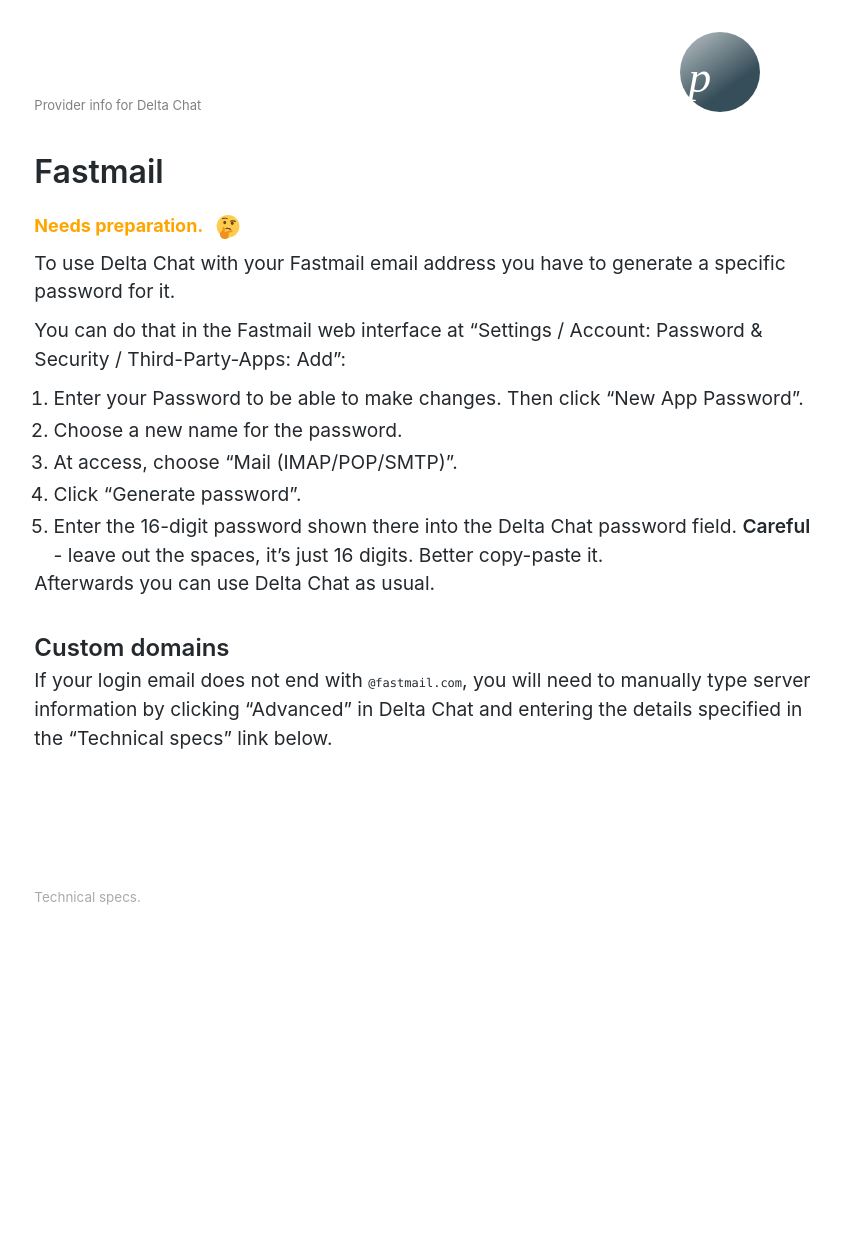
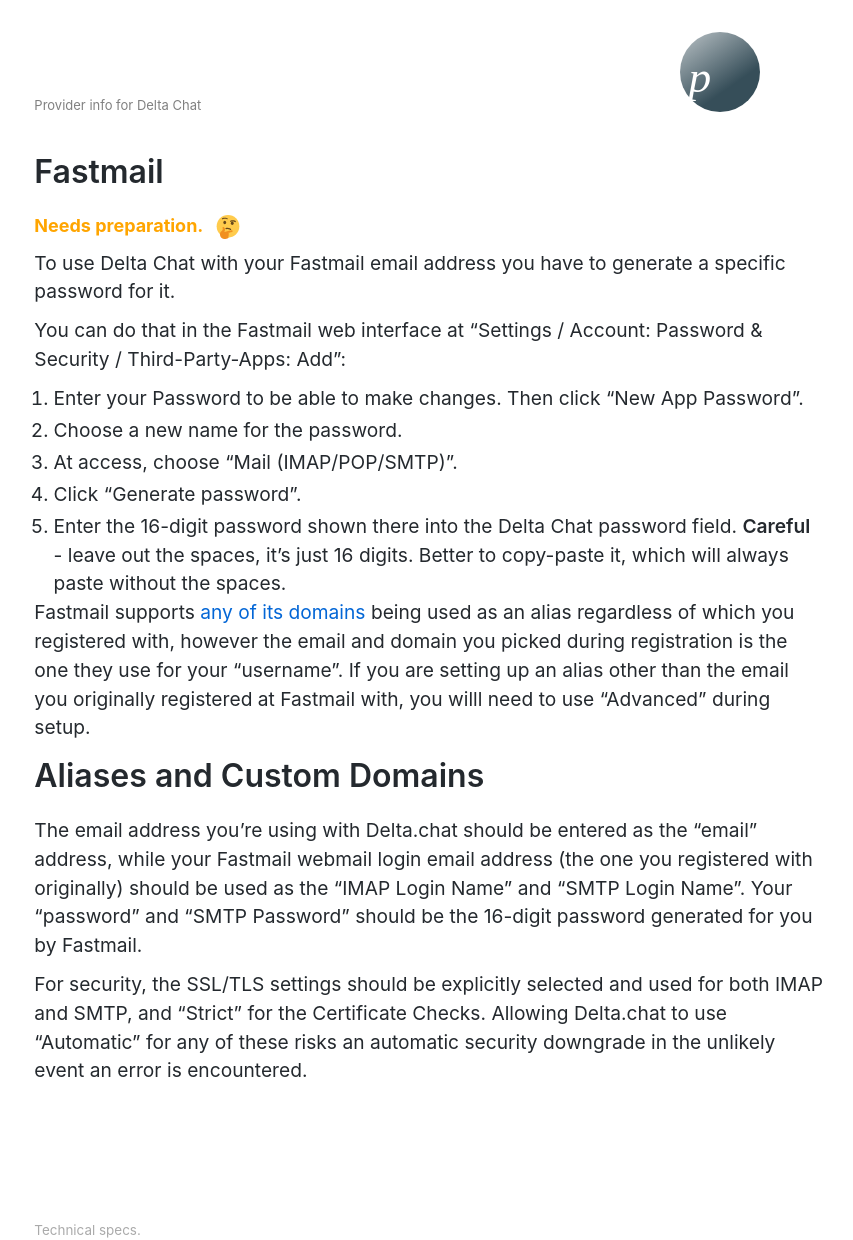
Before and after one commit to deltachat/provider-db, a Jekyll site: the page built from _providers/fastmail.md, in a window 1280 px wide. Shown: the whole page, without its empty margins (211-1064 px from the left). Built offline with Jekyll 4.4.1, drawn with Linux system fonts in a browser that asks for light colours; before the commit the page ends 907 px from its top, so only the background shows below that; some of the changed lines change nothing that is shown.

Commit message:
Fastmail.md setup Update (#229)
* Fastmail.md setup clarification

Clarify which email address to use and when Advanced setup is required for Fastmail since field names can be confusing for the odd Fastmail authentication setup.

* Add all Fastmail domains, disable STARTTLS

Added the full list of domains owned by Fastmail to the domain list.
Commented out STARTTLS since it's strongly discouraged by Fastmail.
Updated the instructions so the common use case doesn't recommend Advanced mode anymore.

```diff
--- a/_providers/fastmail.md
+++ b/_providers/fastmail.md
@@ -1,8 +1,125 @@
 ---
 name: Fastmail
 status: PREPARATION
+# Domain list from https://www.fastmail.com/about/ourdomains/
 domains:
+  - 123mail.org
+  - 150mail.com
+  - 150ml.com
+  - 16mail.com
+  - 2-mail.com
+  - 4email.net
+  - 50mail.com
+  - airpost.net
+  - allmail.net
+  - bestmail.us
+  - cluemail.com
+  - elitemail.org
+  - emailcorner.net
+  - emailengine.net
+  - emailengine.org
+  - emailgroups.net
+  - emailplus.org
+  - emailuser.net
+  - eml.cc
+  - f-m.fm
+  - fast-email.com
+  - fast-mail.org
+  - fastem.com
+  - fastemail.us
+  - fastemailer.com
+  - fastest.cc
+  - fastimap.com
+  - fastmail.cn
+  - fastmail.co.uk
   - fastmail.com
+  - fastmail.com.au
+  - fastmail.de
+  - fastmail.es
+  - fastmail.fm
+  - fastmail.fr
+  - fastmail.im
+  - fastmail.in
+  - fastmail.jp
+  - fastmail.mx
+  - fastmail.net
+  - fastmail.nl
+  - fastmail.org
+  - fastmail.se
+  - fastmail.to
+  - fastmail.tw
+  - fastmail.uk
+  - fastmail.us
+  - fastmailbox.net
+  - fastmessaging.com
+  - fea.st
+  - fmail.co.uk
+  - fmailbox.com
+  - fmgirl.com
+  - fmguy.com
+  - ftml.net
+  - h-mail.us
+  - hailmail.net
+  - imap-mail.com
+  - imap.cc
+  - imapmail.org
+  - inoutbox.com
+  - internet-e-mail.com
+  - internet-mail.org
+  - internetemails.net
+  - internetmailing.net
+  - jetemail.net
+  - justemail.net
+  - letterboxes.org
+  - mail-central.com
+  - mail-page.com
+  - mailandftp.com
+  - mailas.com
+  - mailbolt.com
+  - mailc.net
+  - mailcan.com
+  - mailforce.net
+  - mailftp.com
+  - mailhaven.com
+  - mailingaddress.org
+  - mailite.com
+  - mailmight.com
+  - mailnew.com
+  - mailsent.net
+  - mailservice.ms
+  - mailup.net
+  - mailworks.org
+  - ml1.net
+  - mm.st
+  - myfastmail.com
+  - mymacmail.com
+  - nospammail.net
+  - ownmail.net
+  - petml.com
+  - postinbox.com
+  - postpro.net
+  - proinbox.com
+  - promessage.com
+  - realemail.net
+  - reallyfast.biz
+  - reallyfast.info
+  - rushpost.com
+  - sent.as
+  - sent.at
+  - sent.com
+  - speedpost.net
+  - speedymail.org
+  - ssl-mail.com
+  - swift-mail.com
+  - the-fastest.net
+  - the-quickest.com
+  - theinternetemail.com
+  - veryfast.biz
+  - veryspeedy.net
+  - warpmail.net
+  - xsmail.com
+  - yepmail.net
+  - your-mail.com
 # Servers list from https://www.fastmail.help/hc/en-us/articles/1500000278342
 server:
   - type: imap
@@ -13,31 +130,31 @@
     socket: SSL
     hostname: smtp.fastmail.com
     port: 465
-  - type: smtp
-    socket: STARTTLS
-    hostname: smtp.fastmail.com
-    port: 587
+# Technically supported, but very strongly discouraged by Fastmail
+#  - type: smtp
+#    socket: STARTTLS
+#    hostname: smtp.fastmail.com
+#    port: 587
 before_login_hint: "You must create an app-specific password for Delta Chat before you can log in."
-last_checked: 2020-01
+last_checked: 2022-01
 website: https://fastmail.com
 ---
 
-To use Delta Chat with your Fastmail email address
-you have to generate a specific password for it.
+To use Delta Chat with your Fastmail email address you have to generate a specific password for it.
 
-You can do that in the Fastmail web interface
-at "Settings / Account: Password & Security / Third-Party-Apps: Add":
+You can do that in the Fastmail web interface at "Settings / Account: Password & Security / Third-Party-Apps: Add":
 
 1. Enter your Password to be able to make changes. Then click "New App Password".
 2. Choose a new name for the password.
 3. At access, choose "Mail (IMAP/POP/SMTP)".
 4. Click "Generate password".
 5. Enter the 16-digit password shown there into the Delta Chat password field.
-   **Careful** - leave out the spaces, it's just 16 digits. Better copy-paste
-   it.
+   **Careful** - leave out the spaces, it's just 16 digits. Better to copy-paste it, which will always paste without the spaces.
 
-Afterwards you can use Delta Chat as usual.
+Fastmail supports [any of its domains](https://www.fastmail.com/about/ourdomains/) being used as an alias regardless of which you registered with, however the email and domain you picked during registration is the one they use for your "username".  If you are setting up an alias other than the email you originally registered at Fastmail with, you willl need to use "Advanced" during setup.
 
-## Custom domains
+# Aliases and Custom Domains
 
-If your login email does not end with `@fastmail.com`, you will need to manually type server information by clicking "Advanced" in Delta Chat and entering the details specified in the "Technical specs" link below.
+The email address you're using with Delta.chat should be entered as the "email" address, while your Fastmail webmail login email address (the one you registered with originally) should be used as the "IMAP Login Name" and "SMTP Login Name".  Your "password" and "SMTP Password" should be the 16-digit password generated for you by Fastmail.
+
+For security, the SSL/TLS settings should be explicitly selected and used for both IMAP and SMTP, and "Strict" for the Certificate Checks.  Allowing Delta.chat to use "Automatic" for any of these risks an automatic security downgrade in the unlikely event an error is encountered.
```
